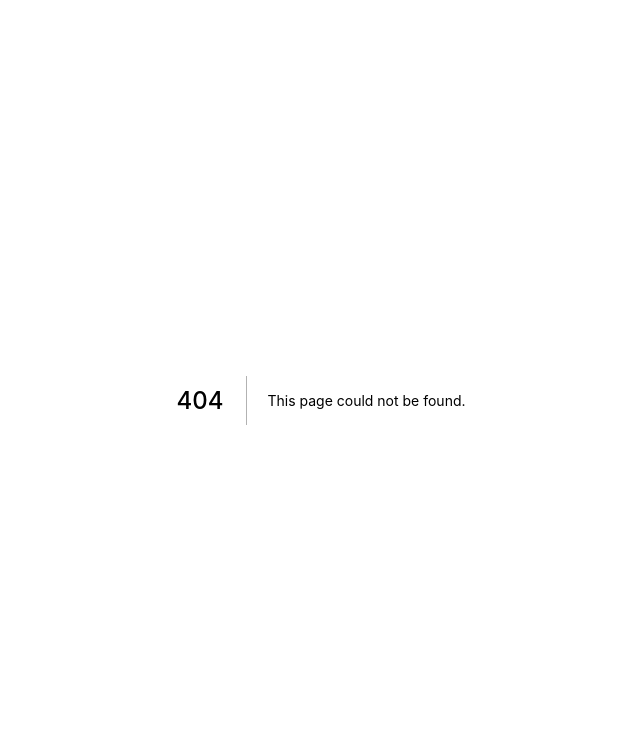
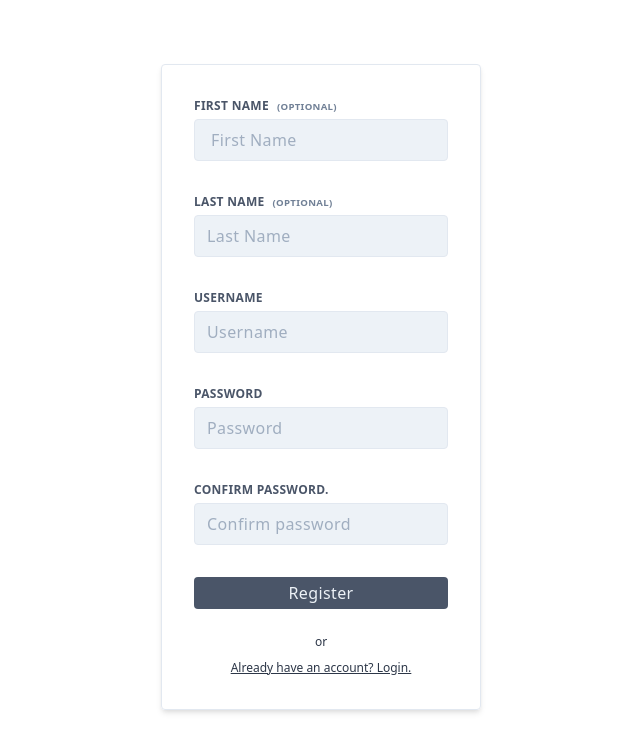
Before and after one commit to anxiousChair/grasspart, a Next.js app: page /register in a window 1280 px wide. Before the commit this address had no page. Shown: the top 752 px of the page, without its empty margins (319-959 px from the left). Built offline with nearby package versions, Linux system fonts and the light colour scheme.

Commit message:
added design for login and register pages. kind of fixed pg agent. Model user and pg_db

```diff
--- a/lib/ironSession.js
+++ b/lib/ironSession.js
@@ -4,6 +4,7 @@ export const configSession = {
 	cookieName:"secret",
 	password:process.env.SECRET,
 	cookieOptions:{
+		ttl: 86400,
 		secure: process.env.NODE_ENV === "production"
 	}
 }
--- a/lib/pg_db.js
+++ b/lib/pg_db.js
@@ -17,30 +17,49 @@ const test = {
 
 const db = new Client(pgConfig)
 
+db.on("end", (res)=> console.log("disconnected db"))
+
 
 const pg_agent = {
 	query: async (text, values = []) => {
-		let data
 		try{
-			return await db.query(text,values)
+			if(!db._connected) throw new Error("Client not connected'")
+			let res = await db.query(text,values)
+			console.log("queried")
+			return res
 		}catch(err){
-			console.log(err.detail)
+			console.log(err)
+			return false
 		}
 	},
 	connect: async ()=>{
 		try{
-			if(!db._connecting)
-				if(!db._connected)
-					await db.connect()
+			if(db._connected || db._connecting){
+				console.log("db already conn")
+				return true
+			}
+			await db.connect()
+			console.log("db connected")
 			return true
 		}catch(err){
 			console.log(err)
-			return 500
+			return false
+		}
+	},
+	disconnect: async () => {
+		try{
+			let res = await db.end()
+			console.log("db disconnected")
+			return true
+		}catch(err){
+			console.log(err)
+			return false
 		}
 	},
 	debug: () => console.log(db)
 
 
+
 }
 
 module.exports = pg_agent
--- a/models/User.js
+++ b/models/User.js
@@ -40,6 +40,10 @@ const User = {
 	connect: async () =>{
 		let res = await agent.connect()
 		return res
+	},
+	disconnect: async () => {
+		let res = await agent.disconnect()
+		return res
 	}
 }
 
--- a/pages/api/login.js
+++ b/pages/api/login.js
@@ -2,24 +2,36 @@ import nc from "next-connect"
 import {withIronSession} from "next-iron-session"
 import {configSession} from "../../lib/ironSession.js"
 
+const User = require("../../models/User")
+
+async function handler(req,res,session){
+	let time = new Date()
+	console.log(JSON.stringify({
+		method:req.method,
+		rem_addr: req.connection.remoteAddress,
+		host: req.headers["host"],
+		url: req.url,
+		agent: req.headers["user-agent"],
+		referer: req.headers["referer"],
+		origin: req.headers["origin"],
+		time: time.toString()
+	}))
+
+	let success = false
+	let connected = false
+	let body = !!req.body.username && !!req.body.password
 
 
-async function handler(req,res,session){
-	let success = false
-	const User = require("../../models/User.js")
-	if(await User.connect() === 500){
-			res.write("db bad")
-			res.end()
+	connected = await User.connect()
+
+	if(body && connected){
+		const result = await User.verifyUser(req.body)
+		if(result){
+			req.session.set("apparel",{id:req.body.username})
+			await req.session.save()
+			success = true
+		}
 	}
-	const result = await User.verifyUser(req.body)
-	console.log(result)
-	if(result){
-		console.log("executed")
-		req.session.set("apparel",{id:req.body.username})
-		await req.session.save()
-		success = true
-	}
-
 	res.statusCode = success ? 200:406
 	res.end()
 }
--- a/pages/index.js
+++ b/pages/index.js
@@ -4,16 +4,16 @@ function Index(){
 	return (
 		<>
 			<div>
-			<nav className="flex justify-between flex-col sm:flex-row bg-gray-800 text-gray-300 p-4">
+			<nav className="flex justify-between sm:items-center flex-col sm:flex-row bg-gray-800 text-gray-300 p-4">
 
-				<div className="flex flex-shrink-0 md:mr-6">
+				<div className="flex flex-shrink-0 sm:mr-6">
 					<h1 className="text-md uppercase text-bold border border-white rounded p-2 inline-block">Company Name</h1>
 				</div>
 
-				<div className="w-full items-center mt-2 sm:mt-0">
+				<div className="w-full mt-2 sm:mt-0">
 					<div className="flex flex-col sm:flex-row">
-						<Link href="/browse"><a className="inline-block ml-3 md:ml-0 md:mr-4 mt-2 md:mt-0">Browse</a></Link>
-						<a className="inline-block ml-3 md:ml-0 md:mr-4 mt-2 md:mt-0">About</a>
+						<Link href="/browse"><a className="block sm:inline-block ml-3 sm:ml-0 sm:mr-4 mt-2 sm:mt-0">Browse</a></Link>
+						<a className="block sm:inline-block ml-3 sm:ml-0 sm:mr-4 mt-2 sm:mt-0">About</a>
 					</div>
 				</div>
 			</nav>
--- a/pages/login.js
+++ b/pages/login.js
@@ -2,7 +2,7 @@ import {useAuth} from "../context/Auth"
 import {withProtect} from "../hoc/ProtectRoute"
 import {useRef,useState} from "react"
 import {useRouter} from "next/router"
-
+import Link from "next/link"
 
 
  function Login(props){
@@ -20,16 +20,24 @@ import {useRouter} from "next/router"
 
 
 	return (
-		<div className="container mx-auto">
-			<div className="w-2/3 mx-auto p-5 rounded mt-12">
-				<form className="flex flex-col flex-grow">
-					<input type="text" placeholder="Username" className="mb-8 border-b border-gray-800"/>
-					<input type="password" placeholder="Password"/>
-					<button type="button" className="px-1 w-1/4  border border-gray-800 rounded mt-3 text-sm mx-auto">Login</button>
-					<p className="mx-auto">or</p>
-					<a className="underline text-sm mx-auto">Forgot password?</a>
-				</form>
-			</div>
+		<div className="w-full max-w-xs mx-auto mt-16">
+			<form className="border shadow-md rounded px-8 py-8">
+				<div className="mb-6">
+					<label className="tracking-wide font-bold text-xs text-gray-700 block mb-1 uppercase">Username</label>
+					<input className="tracking-wide bg-gray-200 text-gray-700 w-full border border-gray-300 rounded px-3 py-2" placeholder="Username"/>
+				</div>
+				<div className="mb-6">
+					<label className="tracking-wide font-bold text-xs text-gray-700 block mb-1 uppercase">Password</label>
+					<input type="password" className="tracking-wide bg-gray-200 text-gray-700 w-full border border-gray-300 rounded px-3 py-2" placeholder="Password"/>
+				</div>
+				<div className="mb-6">
+					<button type="button" className="px-2 py-1 w-full bg-gray-700 rounded text-gray-200 tracking-wide hover:bg-gray-500 hover:text-gray-700">Login</button>
+				</div>
+				<a className="mb-4 text-center text-xs underline text-gray-800 block">Forgot password?</a>
+				<p className="text-center text-gray-800 text-xs">or</p>
+				<Link href="/register"><a className="mt-2  text-center text-xs text-gray-800 block underline ">Create an account.</a></Link>
+
+			</form>
 		</div>
 	)
 }
--- /dev/null
+++ b/pages/register.js
@@ -0,0 +1,39 @@
+import Link from "next/link"
+
+function Register(){
+	return (
+		<div className="w-full max-w-xs mx-auto mt-16">
+			<form className="border shadow-md rounded px-8 py-8">
+				<div className="mb-8">
+					<label className="tracking-wide font-bold text-xs text-gray-700 block mb-1 uppercase">First Name<small className="ml-2 text-gray-600">(optional)</small></label>
+					<input className="tracking-wide bg-gray-200 text-gray-700 w-full border border-gray-300 rounded px-4 py-2" placeholder="First Name"/>
+				</div>
+				<div className="mb-8">
+					<label className="tracking-wide font-bold text-xs text-gray-700 block mb-1 uppercase">Last Name<small className="ml-2 text-gray-600">(optional)</small></label>
+					<input type="text" className="tracking-wide bg-gray-200 text-gray-700 w-full border border-gray-300 rounded px-3 py-2" placeholder="Last Name"/>
+				</div>
+
+				<div className="mb-8">
+					<label className="tracking-wide font-bold text-xs text-gray-700 block mb-1 uppercase">Username</label>
+					<input type="text" className="tracking-wide bg-gray-200 text-gray-700 w-full border border-gray-300 rounded px-3 py-2" placeholder="Username"/>
+				</div>
+				<div className="mb-8">
+					<label className="tracking-wide font-bold text-xs text-gray-700 block mb-1 uppercase">Password</label>
+					<input type="text" className="tracking-wide bg-gray-200 text-gray-700 w-full border border-gray-300 rounded px-3 py-2" placeholder="Password"/>
+				</div>
+				<div className="mb-8">
+					<label className="tracking-wide font-bold text-xs text-gray-700 block mb-1 uppercase">Confirm password.</label>
+					<input type="text" className="tracking-wide bg-gray-200 text-gray-700 w-full border border-gray-300 rounded px-3 py-2" placeholder="Confirm password"/>
+				</div>
+				<div className="mb-6">
+					<button type="button" className="px-2 py-1 w-full bg-gray-700 rounded text-gray-200 tracking-wide hover:bg-gray-500 hover:text-gray-700">Register</button>
+				</div>
+				<p className="text-center text-gray-800 text-xs">or</p>
+				<Link href="/login"><a className="mt-2  text-center text-xs text-gray-800 block underline ">Already have an account? Login.</a></Link>
+
+			</form>
+		</div>
+	)
+}
+
+export default Register
--- a/tailwind.config.js
+++ b/tailwind.config.js
@@ -1,7 +1,5 @@
 module.exports = {
+    purge:false,
 	theme:{
-		screens:{
-			sm:'530px'
-		}
 	}
 }
```
Also changed, not shown: postcss.config.js (line endings or trailing spaces), 2 other files (tests, documents, lock files or other folders).
